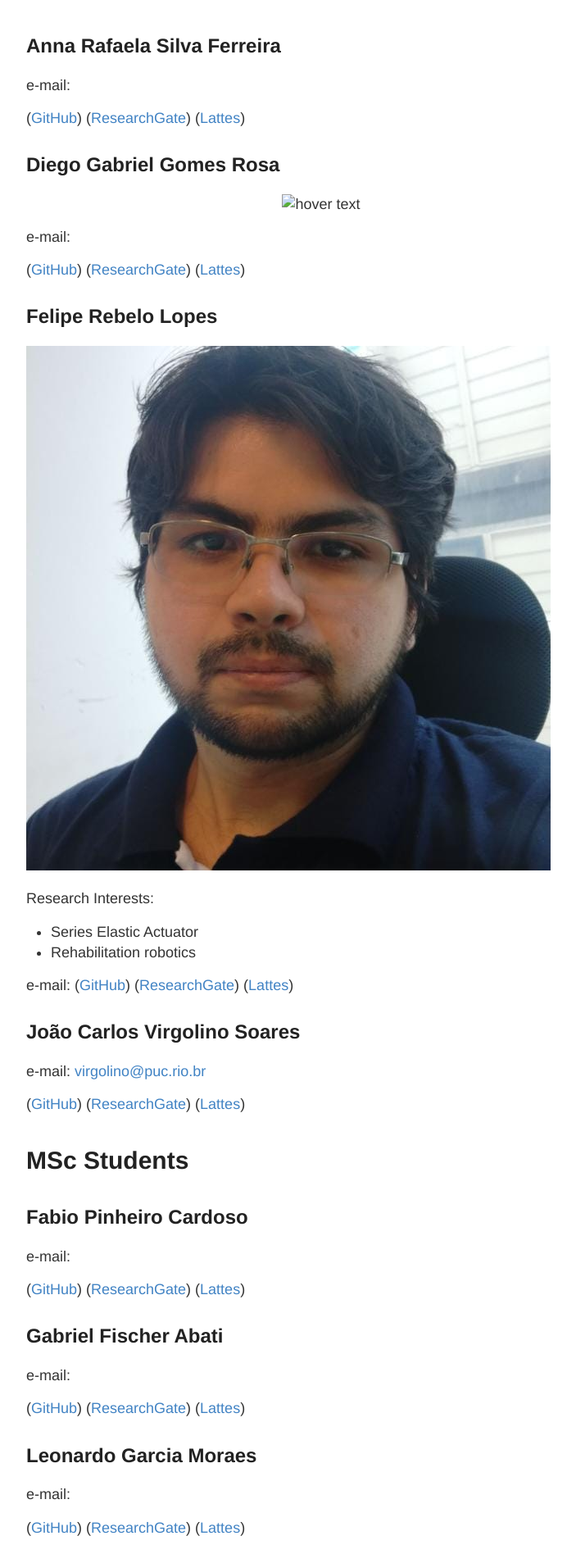
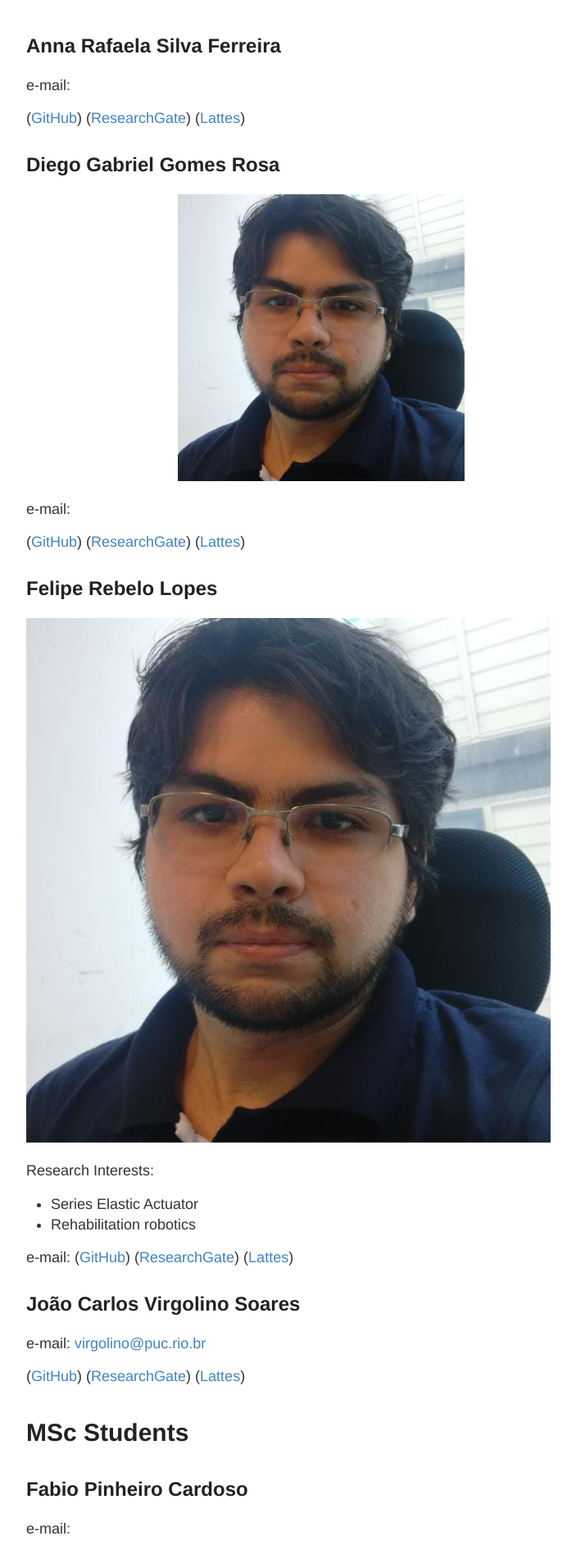
Before and after one commit to labrobpuc/labrobpuc.github.io, a Jekyll site: the page built from people.md, in a window 1280 px wide. Shown: the part 682-2578 px from the top of the page at 82% size, without its empty margins (248-951 px from the left). Built offline with Jekyll 4.4.1, drawn with Linux system fonts in a browser that asks for light colours.

Commit message:
Update people.md

```diff
--- a/people.md
+++ b/people.md
@@ -23,7 +23,7 @@ e-mail: [](mailto:)
 ## **Diego Gabriel Gomes Rosa**
 
 <p align="center">
-  <img src="{ site.baseurl }}/images/felipe.jpeg" width="350" title="hover text">
+  <img src="{{ site.baseurl }}/images/felipe.jpeg" width="350" title="hover text">
 </p>
 
 e-mail: [](mailto:)
```
